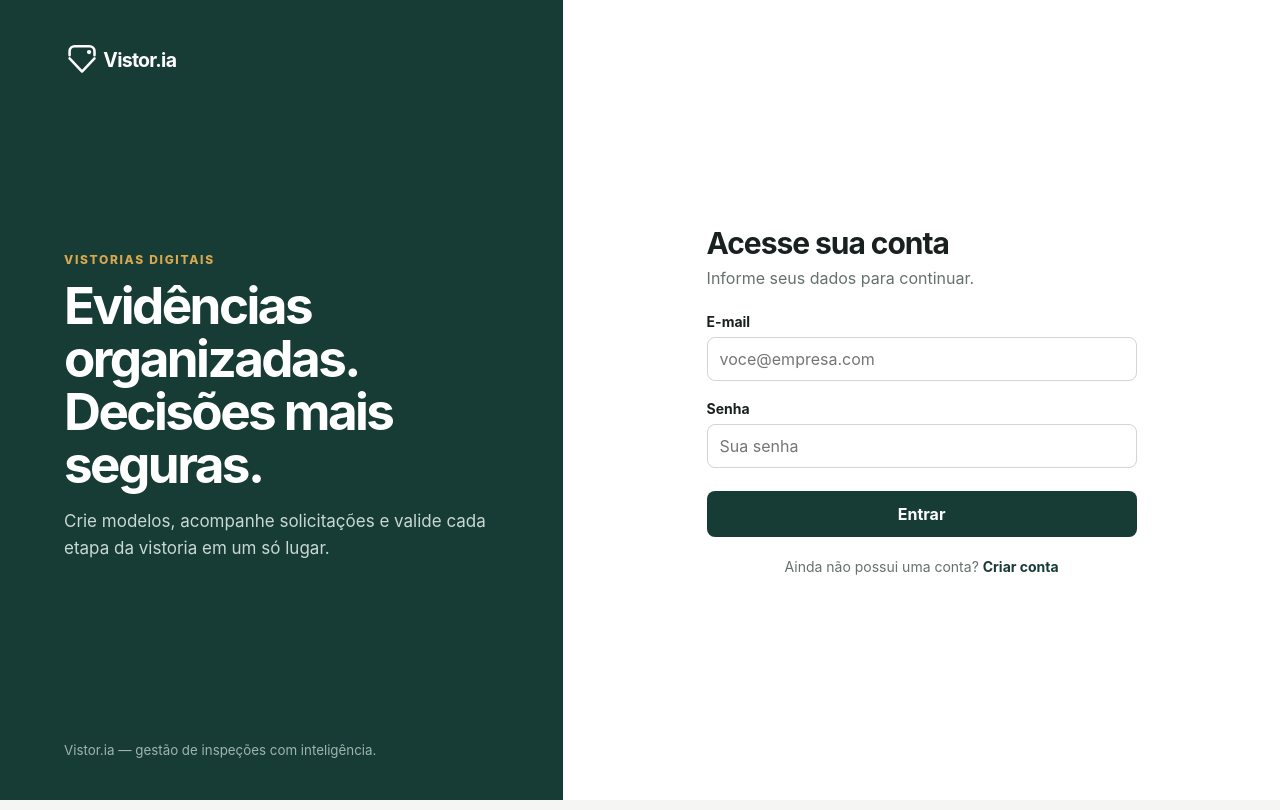
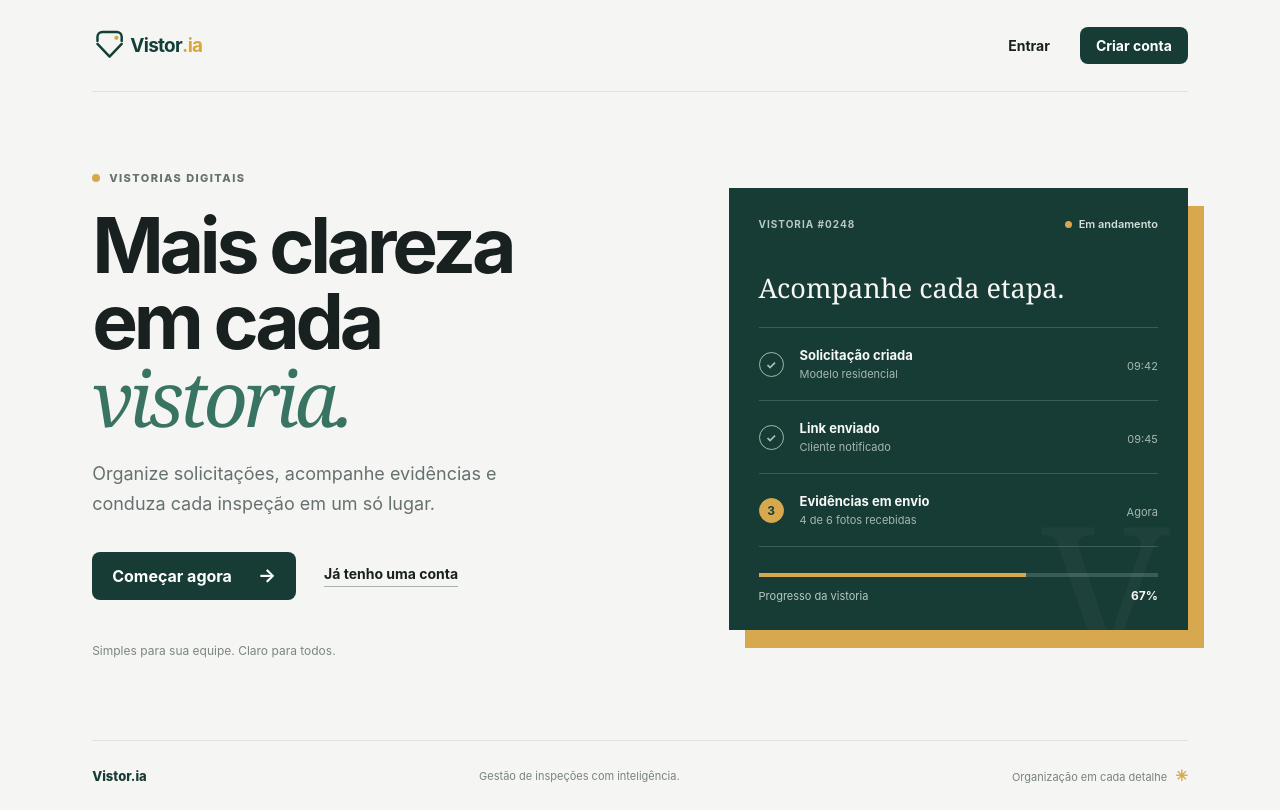
Before and after one commit to thomasbastos-04/vistoria-web, an Angular app: page / in a window 1280 px wide. Before the commit this address led to /login. Built offline with nearby package versions, Linux system fonts and the light colour scheme.

Commit message:
Add public landing page

```diff
--- a/src/app/app.routes.ts
+++ b/src/app/app.routes.ts
@@ -2,6 +2,11 @@ import { Routes } from '@angular/router';
 import { authGuard } from './core/guards/auth.guard';
 
 export const routes: Routes = [
+  {
+    path: '',
+    pathMatch: 'full',
+    loadComponent: () => import('./features/landing/landing.page').then(m => m.LandingPage)
+  },
   {
     path: 'login',
     loadComponent: () => import('./features/auth/login.page').then(m => m.LoginPage)
--- /dev/null
+++ b/src/app/features/landing/landing.page.html
@@ -0,0 +1,43 @@
+<main class="landing">
+  <header class="topbar">
+    <a class="brand" routerLink="/" aria-label="Vistor.ia, página inicial">
+      <img src="assets/logo.svg" alt="Vistor.ia">
+    </a>
+    <nav aria-label="Navegação principal">
+      <a class="login-link" routerLink="/login">Entrar</a>
+      <a class="btn btn-primary nav-cta" routerLink="/cadastro">Criar conta</a>
+    </nav>
+  </header>
+
+  <section class="hero">
+    <div class="hero-copy">
+      <p class="eyebrow"><span></span> VISTORIAS DIGITAIS</p>
+      <h1>Mais clareza em cada <em>vistoria.</em></h1>
+      <p class="intro">Organize solicitações, acompanhe evidências e conduza cada inspeção em um só lugar.</p>
+      <div class="hero-actions">
+        <a class="btn btn-primary" routerLink="/cadastro">Começar agora <span aria-hidden="true">→</span></a>
+        <a class="text-link" routerLink="/login">Já tenho uma conta</a>
+      </div>
+      <p class="note">Simples para sua equipe. Claro para todos.</p>
+    </div>
+
+    <div class="hero-art" aria-label="Etapas de uma vistoria digital">
+      <div class="art-topline"><span>VISTORIA #0248</span><span class="status"><i></i> Em andamento</span></div>
+      <div class="art-title">Acompanhe cada etapa.</div>
+      <div class="steps">
+        <div class="step complete"><span class="step-icon">✓</span><div><strong>Solicitação criada</strong><small>Modelo residencial</small></div><time>09:42</time></div>
+        <div class="step complete"><span class="step-icon">✓</span><div><strong>Link enviado</strong><small>Cliente notificado</small></div><time>09:45</time></div>
+        <div class="step current"><span class="step-icon">3</span><div><strong>Evidências em envio</strong><small>4 de 6 fotos recebidas</small></div><time>Agora</time></div>
+      </div>
+      <div class="progress-track"><span></span></div>
+      <div class="progress-caption"><span>Progresso da vistoria</span><strong>67%</strong></div>
+      <div class="art-mark" aria-hidden="true">V.</div>
+    </div>
+  </section>
+
+  <footer class="landing-footer">
+    <span>Vistor.ia</span>
+    <span>Gestão de inspeções com inteligência.</span>
+    <span>Organização em cada detalhe <b>✳</b></span>
+  </footer>
+</main>
--- /dev/null
+++ b/src/app/features/landing/landing.page.scss
@@ -0,0 +1,109 @@
+:host {
+  display: block;
+  min-height: 100vh;
+  color: #18211f;
+  background: #f5f6f4;
+}
+
+.landing {
+  min-height: 100vh;
+  max-width: 1440px;
+  margin: 0 auto;
+  padding: 0 7.2%;
+  display: flex;
+  flex-direction: column;
+  background-image: radial-gradient(#173c3512 .7px, transparent .7px);
+  background-size: 14px 14px;
+}
+
+.topbar {
+  height: 92px;
+  display: flex;
+  align-items: center;
+  justify-content: space-between;
+  border-bottom: 1px solid #18211f18;
+}
+
+.brand img { display: block; width: 144px; height: auto; }
+.topbar nav { display: flex; align-items: center; gap: 30px; }
+.login-link { font-size: 14px; font-weight: 700; }
+.nav-cta { padding: 10px 16px; font-size: 14px; }
+
+.hero {
+  flex: 1;
+  min-height: 590px;
+  display: grid;
+  grid-template-columns: minmax(0, 1fr) minmax(390px, .86fr);
+  align-items: center;
+  gap: clamp(48px, 8vw, 120px);
+  padding: 68px 0 82px;
+}
+
+.hero-copy { max-width: 590px; }
+.eyebrow { display: flex; align-items: center; gap: 9px; color: #65716e; font-size: 11px; font-weight: 800; letter-spacing: .13em; }
+.eyebrow span { width: 8px; height: 8px; border-radius: 50%; background: #d8a84e; }
+.hero h1 { max-width: 580px; margin: 23px 0 21px; font-size: clamp(52px, 6vw, 82px); line-height: .99; letter-spacing: -.055em; font-weight: 730; }
+.hero h1 em { color: #397362; font-family: Georgia, 'Times New Roman', serif; font-weight: 400; }
+.intro { max-width: 475px; margin: 0; color: #65716e; font-size: 18px; line-height: 1.65; }
+.hero-actions { display: flex; flex-wrap: wrap; align-items: center; gap: 28px; margin-top: 34px; }
+.hero-actions .btn { display: inline-flex; align-items: center; gap: 26px; padding: 14px 20px; }
+.hero-actions .btn span { font-size: 19px; line-height: 14px; }
+.text-link { font-size: 14px; font-weight: 700; border-bottom: 1px solid #a8b1ad; padding-bottom: 4px; }
+.note { margin: 43px 0 0; color: #7b8582; font-size: 12px; }
+
+.hero-art {
+  position: relative;
+  overflow: hidden;
+  padding: 29px 30px 27px;
+  color: #f7f8f5;
+  background: #173c35;
+  box-shadow: 16px 18px 0 #d8a84e;
+}
+.art-topline, .progress-caption { display: flex; align-items: center; justify-content: space-between; }
+.art-topline { color: #b8c8c2; font-size: 10px; font-weight: 750; letter-spacing: .1em; }
+.status { display: flex; align-items: center; gap: 7px; color: #d4dfda; font-size: 11px; letter-spacing: 0; font-weight: 600; }
+.status i { width: 7px; height: 7px; border-radius: 50%; background: #d8a84e; }
+.art-title { margin: 38px 0 21px; font-family: Georgia, 'Times New Roman', serif; font-size: 27px; }
+.steps { border-top: 1px solid #ffffff28; }
+.step { position: relative; display: grid; grid-template-columns: 28px 1fr auto; align-items: center; gap: 13px; min-height: 73px; border-bottom: 1px solid #ffffff28; }
+.step-icon { width: 25px; height: 25px; display: grid; place-items: center; border: 1px solid #9fb8ae; border-radius: 50%; color: #a9c5b9; font-size: 12px; font-weight: 700; }
+.step.current .step-icon { color: #173c35; border-color: #d8a84e; background: #d8a84e; }
+.step strong, .step small { display: block; }
+.step strong { font-size: 13px; font-weight: 650; }
+.step small, .step time { margin-top: 4px; color: #a5b8b0; font-size: 11px; }
+.step time { align-self: center; }
+.progress-track { height: 4px; margin-top: 26px; background: #ffffff28; }
+.progress-track span { display: block; width: 67%; height: 100%; background: #d8a84e; }
+.progress-caption { margin-top: 11px; color: #b8c8c2; font-size: 11px; }
+.progress-caption strong { color: #f7f8f5; font-size: 12px; }
+.art-mark { position: absolute; right: -9px; bottom: -55px; color: #ffffff08; font-family: Georgia, 'Times New Roman', serif; font-size: 190px; line-height: 1; }
+
+.landing-footer { min-height: 70px; display: flex; align-items: center; justify-content: space-between; gap: 20px; border-top: 1px solid #18211f18; color: #78827f; font-size: 11px; }
+.landing-footer span:first-child { color: #173c35; font-size: 13px; font-weight: 800; }
+.landing-footer b { margin-left: 5px; color: #d8a84e; font-size: 15px; }
+
+@media (max-width: 850px) {
+  .landing { padding: 0 6%; }
+  .hero { grid-template-columns: 1fr; gap: 58px; padding: 65px 0; }
+  .hero-copy { max-width: 650px; }
+  .hero-art { width: min(100%, 560px); justify-self: center; }
+  .landing-footer span:nth-child(2) { display: none; }
+}
+
+@media (max-width: 520px) {
+  .landing { padding: 0 22px; }
+  .topbar { height: 75px; }
+  .brand img { width: 122px; }
+  .topbar nav { gap: 18px; }
+  .nav-cta { padding: 9px 12px; }
+  .hero { min-height: auto; gap: 45px; padding: 57px 0 60px; }
+  .hero h1 { margin-top: 19px; font-size: 52px; }
+  .intro { font-size: 16px; }
+  .hero-actions { align-items: flex-start; flex-direction: column; gap: 19px; margin-top: 27px; }
+  .note { margin-top: 28px; }
+  .hero-art { padding: 23px 20px; box-shadow: 9px 10px 0 #d8a84e; }
+  .step { grid-template-columns: 25px 1fr auto; gap: 9px; }
+  .step strong { font-size: 12px; }
+  .step small, .step time { font-size: 10px; }
+  .landing-footer { min-height: 61px; font-size: 10px; }
+}
--- /dev/null
+++ b/src/app/features/landing/landing.page.ts
@@ -0,0 +1,11 @@
+import { ChangeDetectionStrategy, Component } from '@angular/core';
+import { RouterLink } from '@angular/router';
+
+@Component({
+  selector: 'app-landing-page',
+  imports: [RouterLink],
+  templateUrl: './landing.page.html',
+  styleUrl: './landing.page.scss',
+  changeDetection: ChangeDetectionStrategy.OnPush
+})
+export class LandingPage {}
```
